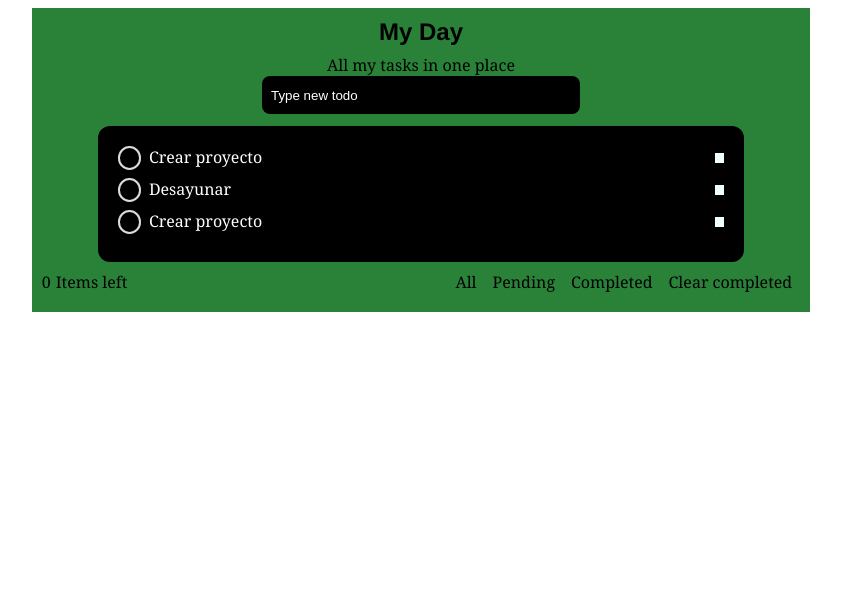
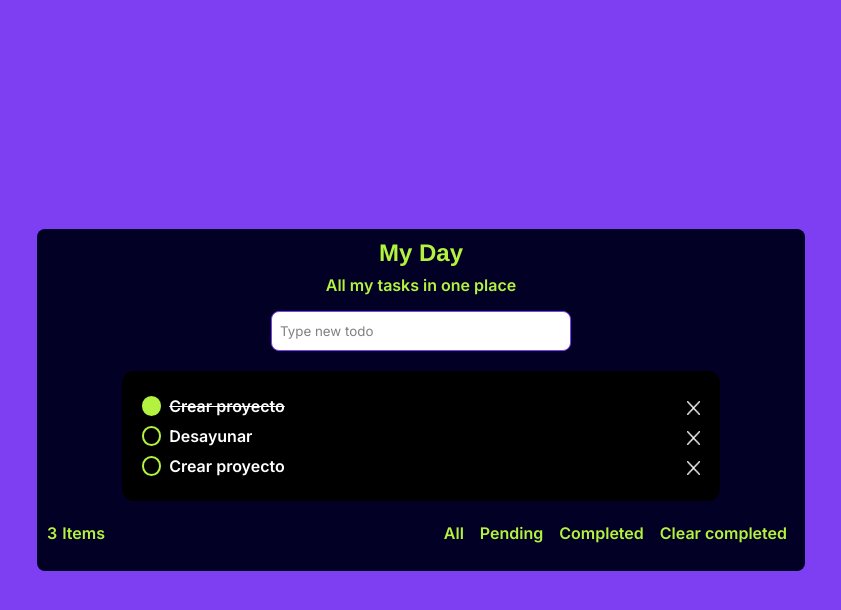
Before and after one commit to Dn96Wolf/todo-a17, an Angular app: page / in a window 1280 px wide. Shown: the top 610 px of the page, without its empty margins (219-1060 px from the left). Built offline with nearby package versions, Linux system fonts and the light colour scheme.

Commit message:
signals states

```diff
--- a/src/app/app.component.html
+++ b/src/app/app.component.html
@@ -1,32 +1,73 @@
+
+
+<div class="todo-app">
+
   <section class="todo">
     <h3>My Day</h3>
     <p>All my tasks in one place</p>
 
     <div class="input">
-    <input class="field" type="text" placeholder="Type new todo" (change)="addNewElement($event)">
+      <input class="field" type="text" placeholder="Type new todo" autofocus
+        [formControl]="newTaskCtrl" (keydown.enter)="addNewElement()">
     </div>
 
     <div class="tasks-container">
-    <div class="task" *ngFor="let task of tasks(); index as i">
-      <p class="marker" [class.active]="task.completed" (click)="completed(i)"></p>
-      <p class="name-task"> {{task.title}} </p>
+      <div *ngFor="let task of taskByFilter(); index as i">
+
+        <div *ngIf="!task.editing; else field" class="task"
+          (dblclick)="editTask(i)">
+          <p class="marker" [class.active]="task.completed"
+            (click)="completed(i)"></p>
+          <p class="name-task" [class.active]="task.completed"> {{task.title}}
+          </p>
           <div class="close" (click)="removeItem(i)">
-        <img src alt>
+            <img style="width: 100%; height: 100%;" src="/assets/icons/close.png" alt="">
           </div>
+        </div>
+
+        <ng-template #field>
+          <div class="edit-task">
+            <input type="text" autofocus placeholder="Edit task"
+              [value]="task.title" (keyup.enter)="newValueTask(i,$event)">
+          </div>
+        </ng-template>
       </div>
     </div>
 
     <div class="remaining">
       <div class="items">
-      <p class="pendientes">{{0}}</p>
-      <p>Items left</p>
+        <p class="pendientes">{{ taskByFilter().length }}</p>
+        <p *ngIf="taskByFilter().length > 1; else plural">Items</p>
+
+        <ng-template #plural>
+          <p>
+            Item left
+          </p>
+        </ng-template>
+
       </div>
 
       <div class="actions">
-      <p *ngFor="let action of actions; index as i">
+        <p *ngFor="let action of actions; index as i"
+          (click)="changeFilter(action)">
           {{action}}
+        </p>
+
+        <p>
+          {{ 'Clear completed' }}
         </p>
       </div>
 
     </div>
   </section>
+</div>
+
+<!-- <div>
+
+  <input type="text" [formControl]="widthModify" (change)="newLength()">
+
+  <div class="box" style="height: 50px; background-color: blue;"
+    [ngStyle]="{ 'width':newWidth()+'px' }">
+
+  </div>
+</div> -->
--- a/src/app/app.component.scss
+++ b/src/app/app.component.scss
@@ -1,48 +1,65 @@
+@import '../styles.scss';
+
+.todo-app {
+    width: 100%;
+    height: 100vh;
+    display: flex;
+    align-items: center;
+    justify-content: center;
+    background-color: $primary;
+
     .todo {
         width: 60%;
         height: max-content;
-    background-color: rgb(42, 130, 57);
+        background: rgb(2, 0, 36);
         padding: 10px;
         display: flex;
         flex-direction: column;
+        justify-content: center;
+        align-items: center;
         margin: auto;
+        border-radius: 8px;
 
         h3 {
             font-size: 24px;
             font-family: 'Franklin Gothic Medium', 'Arial Narrow', Arial, sans-serif;
             margin: auto;
             margin-bottom: 8px;
+            color: $complementary;
+            font-weight: 700;
         }
 
         p {
             margin: auto;
             margin-top: 0;
-
+            margin-bottom: 16px;
+            color: $complementary;
+            font-weight: 600;
         }
 
         .input {
             width: max-content;
-        height: 30px;
+            height: 40px;
             margin: auto;
             margin-bottom: 20px;
 
             .field {
                 width: 300px;
-            height: 20px;
+                height: 40px;
                 border: 1px solid transparent;
                 border-radius: 8px;
-            background-color: black;
+                background-color: white;
                 padding: 8px;
-            color: white;
+                color: black;
             }
 
             .field:focus {
                 outline: none;
-            border-color: black;
+                border-color: $primary;
             }
 
             ::placeholder {
-            color: white;
+                color: gray;
             }
         }
 
@@ -54,40 +71,82 @@
             height: max-content;
             border-radius: 12px;
             background-color: black;
+            margin-bottom: 20px;
 
             .task {
                 width: 100%;
+                height: 30px;
                 display: flex;
                 flex-direction: row;
                 align-items: center;
-            margin-bottom: 8px;
                 position: relative;
+
                 .marker {
                     width: 20px;
                     height: 20px;
                     border-radius: 50%;
-                border: 2px solid gainsboro;
+                    border: 2px solid $complementary;
                     margin-right: 8px;
-                &.active{
-                    border-color: aqua;
-                    background-color: aqua;
+                    margin-bottom: 0;
+
+                    &.active {
+                        border-color: $complementary;
+                        background-color: $complementary;
                     }
                 }
 
-            .name-task{
+                .name-task {
                     width: calc(100% - 20px);
                     color: white;
+                    margin-bottom: 0;
+                    &.active {
+                        text-decoration: line-through;
+                    }
                 }
 
-            .close{
-                width: 10px;
-                height: 10px;
-                background-color: azure;
+                .close {
+                    width: 14px;
+                    height: 14px;
+                    margin: auto;
+                    background-color:transparent;
+                    img{
+                        margin: auto;
+                        filter: invert(100%);
+                    }
+
+                    img:hover{
+                        cursor: pointer;
+                        filter: invert(50%);
+                    }
+
+                }
+            }
+
+            .edit-task {
+                width: 100%;
+                height: 35px;
+                margin: auto;
+                padding: 8px 27px;
+                margin-bottom: 10px;
+                input {
+                    border: none;
+                    width: 100%;
+                    height: 100%;
+                    outline: none;
+                    background-color: black;
+                    color: white;
+                    font-size: 16px;
+                    margin-bottom: 10px;
+
+                }
+
+                ::placeholder {
+                    color: white;
                 }
             }
         }
 
-    .remaining{
+        .remaining {
             width: 100%;
             height: 40px;
             display: flex;
@@ -95,23 +154,41 @@
             align-items: center;
             justify-content: space-between;
 
-        .items{
+            .items {
                 display: flex;
                 flex-direction: row;
-            .pendientes{
+
+                .pendientes {
                     margin-right: 5px;
                 }
             }
 
-        .actions{
+            .actions {
                 display: flex;
                 flex-direction: row;
                 justify-content: space-around;
-            p{
+
+                p {
                     width: max-content;
-                padding: 0 8px;
+                    padding: 8px;
+                }
+
+                p:hover{
+                    cursor: pointer;
+                    border: 1px solid $complementary;
+                    border-radius: 8px;
+
                 }
 
             }
+
+
         }
     }
+
+}
+
+
+.box {
+    transition: width 1s ease-in-out;
+}
--- a/src/app/app.component.ts
+++ b/src/app/app.component.ts
@@ -1,49 +1,79 @@
-import { Component, signal } from '@angular/core';
+import { Component, computed, signal } from '@angular/core';
 import { CommonModule } from '@angular/common';
 import { RouterOutlet } from '@angular/router';
+import { FormControl, ReactiveFormsModule, Validators } from '@angular/forms';
+import { retry, single } from 'rxjs';
 
 export interface Tasks {
   id: number,
   title: string,
-  completed: boolean
+  completed: boolean,
+  editing?: boolean
 }
 
 @Component({
   selector: 'app-root',
   standalone: true,
-  imports: [CommonModule, RouterOutlet],
+  imports: [CommonModule, RouterOutlet, ReactiveFormsModule],
   templateUrl: './app.component.html',
   styleUrl: './app.component.scss'
 })
+
 export class AppComponent {
-  title = 'My app';
-
-
-  name = signal('Danilo');
-
-  tasks = signal<Tasks[]>([
+  public title:string = 'My app';
+  public name = signal('Danilo');
+  public tasks = signal<Tasks[]>([
     {
       id: Date.now(),
       title: 'Crear proyecto',
-      completed: false
+      completed: true,
+      editing: false
     },
     {
       id: Date.now(),
       title: 'Desayunar',
-      completed: false
+      completed: false,
+      editing: false
     },
     {
       id: Date.now(),
       title: 'Crear proyecto',
-      completed: false
+      completed: false,
+      editing: false
     },
 
   ]);
 
-  actions = ['All', 'Pending', 'Completed', 'Clear completed'];
+  public newTaskCtrl = new FormControl('', {
+    nonNullable: true,
+    validators: [Validators.required],
+  });
 
-  public taskMarked: number | null = null
+  public widthModify = new FormControl('', {
+    nonNullable: true,
+    validators: [Validators.required],
+  });
 
+  public newWidth = signal(300);
+  public filterState = signal('all');
+  public taskByFilter = computed(() => {
+    //elementos que reaccionan cuando uno u otro cambia.
+    //queda un nuevo estado a partir de los estados vigialdos dentro
+    //de esta funcion.
+    //todo lo que cambien dentro de las senales
+    const filter = this.filterState();
+    const task = this.tasks();
+    if (filter === 'pending') {
+      return task.filter(task => !task.completed)
+    }
+    if (filter === 'completed') {
+      return task.filter(task => task.completed)
+    }
+    return task;
+  });
+
+  public actions = ['All', 'Pending', 'Completed'];
+  public taskMarked: number | null = null;
   public changeHandler(algo: Event) {
     const input = algo.target as HTMLInputElement;
     const newValue = input.value;
@@ -55,7 +85,7 @@ export class AppComponent {
       if (index == position) {
         return {
           ...task,
-          completed: true
+          completed: !task.completed
         }
       } else {
         return task
@@ -63,19 +93,65 @@ export class AppComponent {
     }))
   }
 
-  public addNewElement(evento: Event) {
-    const input = evento.target as HTMLInputElement;
-    const newValue = input.value;
-
-    const bodyTask: Tasks = {
-      id: Date.now(),
-      title: newValue,
-      completed: false
+  public addNewElement() {
+    if (this.newTaskCtrl.valid) {
+      const value = this.newTaskCtrl.value.trim();
+      if (value !== '') {
+        const bodyTask: Tasks = {
+          id: Date.now(),
+          title: this.newTaskCtrl.value,
+          completed: false
+        }
+        this.tasks.update((lastState) => [...lastState, bodyTask]);
+        this.newTaskCtrl.setValue('')
+      }
     }
-    this.tasks.update((lastState) => [...lastState, bodyTask]);
   }
 
   public removeItem(index: number): void {
     this.tasks.update((lastState) => lastState.filter((task, positon) => positon != index));
   }
+
+
+  public newLength(): void {
+    if (this.widthModify.valid) {
+      const value = parseInt(this.widthModify.value, 10)
+      this.newWidth.set(value)
+    }
+  }
+
+  public editTask(id: number) {
+    this.tasks.update((lastState) => lastState.map((task: Tasks, position: number) => {
+      if (id == position && !task.completed) {
+        return {
+          ...task,
+          editing: true
+        }
+      } else {
+        return task
+      }
+    }))
+  }
+
+  public newValueTask(id: number, event: Event) {
+    const input = event.target as HTMLInputElement;
+    this.tasks.update((lastState) => lastState.map((task: Tasks, position: number) => {
+      if (id == position) {
+        return {
+          ...task,
+          title: input.value,
+          editing: false,
+        }
+      } else {
+        return task
+      }
+    }))
+  }
+
+
+  public changeFilter(state: string): void {
+    console.log('el estado', state)
+    this.filterState.set(state.toLowerCase());
+  }
+
 }
--- a/src/index.html
+++ b/src/index.html
@@ -6,6 +6,9 @@
   <base href="/">
   <meta name="viewport" content="width=device-width, initial-scale=1">
   <link rel="icon" type="image/x-icon" href="favicon.ico">
+  <link rel="preconnect" href="https://fonts.googleapis.com">
+<link rel="preconnect" href="https://fonts.gstatic.com" crossorigin>
+<link href="https://fonts.googleapis.com/css2?family=Inter:wght@400;500;600;700&display=swap" rel="stylesheet">
 </head>
 <body>
   <app-root></app-root>
--- a/src/styles.scss
+++ b/src/styles.scss
@@ -1,5 +1,15 @@
 /* You can add global styles to this file, and also import other style files */
 
-body{
-    font-family: Georgia, 'Times New Roman', Times, serif;
+$primary:#7E3FF2;
+$complementary:#b3f23f;
+$analogous:#3f5af2;
+$analogous2:#d73ff2;
+$triadic:#f23fb3;
+$triadic2:#f27e3f;
+
+*{
+    margin: 0;
+    padding: 0;
+    box-sizing: border-box;
+    font-family: 'Inter', sans-serif;
 }
```
Also changed, not shown: src/assets/icons/close.png (added), 1 other file (tests, documents, lock files or other folders). Lines whose indentation alone changed are shown as unchanged.
